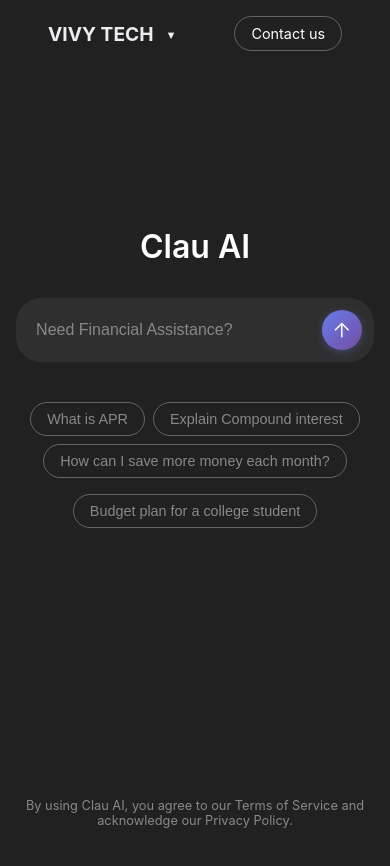
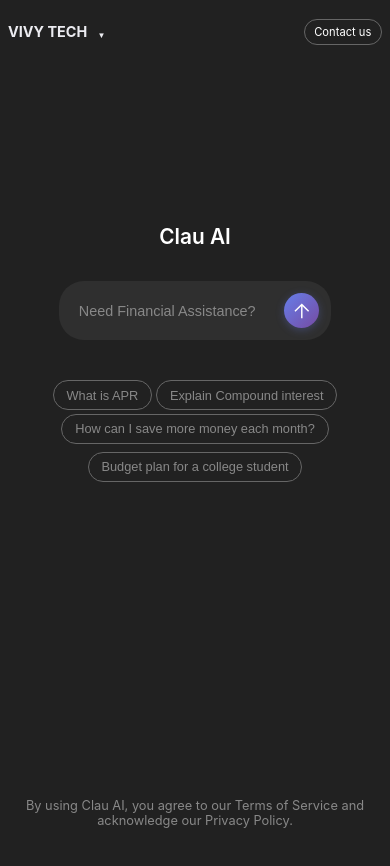
Before and after one commit to VyankateshRohokale/financialadvisorychatbot, an Angular app: page / in a window 390 px wide. Shown: the top 866 px of the page. Built offline with nearby package versions, Linux system fonts and the light colour scheme.

Commit message:
Enhance mobile responsiveness for chat component and adjust spacing in quick responses

```diff
--- a/src/app/app.component.css
+++ b/src/app/app.component.css
@@ -47,7 +47,7 @@
   background-color: #2f2f2f;
   min-width: 120px;
   box-shadow: 0px 8px 16px 0px rgba(0,0,0,0.2);
-  z-index: 1;
+  z-index: 1000;
   border-radius: 4px;
   top: 100%;
   left: 0;
@@ -99,3 +99,76 @@
   background-color: #212121;
   overflow-y: auto;
 }
+
+/* Mobile Responsive */
+@media (max-width: 768px) {
+  .app-header {
+    padding: 1rem 0.5rem;
+  }
+
+  .logo-container {
+    margin-left: 0.5rem;
+  }
+
+  .logo {
+    font-size: 1rem;
+  }
+
+  .dropdown-btn {
+    font-size: 0.6rem;
+    padding: 0.2rem;
+  }
+
+  .contact-btn-container {
+    margin-right: 0.5rem;
+  }
+
+  .contact-btn {
+    padding: 0.4rem 0.8rem;
+    font-size: 0.8rem;
+  }
+
+  .dropdown-content {
+    min-width: 100px;
+    right: 0;
+    left: auto;
+  }
+}
+
+@media (max-width: 480px) {
+  .app-header {
+    padding: 1.2rem 0.25rem;
+  }
+
+  .logo-container {
+    margin-left: 0.25rem;
+  }
+
+  .logo {
+    font-size: 0.9rem;
+  }
+
+  .dropdown-btn {
+    font-size: 0.5rem;
+    padding: 0.15rem;
+  }
+
+  .contact-btn-container {
+    margin-right: 0.25rem;
+  }
+
+  .contact-btn {
+    padding: 0.3rem 0.6rem;
+    font-size: 0.7rem;
+  }
+
+  .dropdown-content {
+    min-width: 90px;
+    font-size: 0.8rem;
+  }
+
+  .dropdown-content a {
+    padding: 8px 12px;
+    font-size: 0.8rem;
+  }
+}
--- a/src/app/chat/chat.component.css
+++ b/src/app/chat/chat.component.css
@@ -113,7 +113,7 @@ h2 {
 .quick-responses {
   display: flex;
   flex-wrap: wrap;
-  gap: 0.5rem;
+  gap: 0.8rem;
   margin-top: 1.5rem;
   margin-bottom: 1rem;
   justify-content: center;
@@ -414,3 +414,63 @@ h2 {
     opacity: 0;
   }
 }
+
+/* Mobile Responsive */
+@media (max-width: 768px) {
+  .chat-window {
+    padding: 0 0.5rem;
+  }
+
+  .message-bubble {
+    max-width: 85%;
+    padding: 0.75rem;
+  }
+
+  .chat-title h1 {
+    font-size: 1.5rem;
+  }
+
+  .quick-responses {
+    gap: 0.25rem;
+  }
+
+  .quick-responses button {
+    font-size: 0.8rem;
+    padding: 0.4rem 0.8rem;
+  }
+
+  .input-area > div {
+    width: calc(100% - 1rem);
+  }
+
+  .input-area-initial > div {
+    width: 100%;
+    margin: 0;
+  }
+
+  .messages {
+    padding: 0.5rem;
+  }
+}
+
+/* Small Mobile */
+@media (max-width: 480px) {
+  .message-bubble {
+    max-width: 90%;
+    padding: 0.6rem;
+  }
+
+  .chat-title h1 {
+    font-size: 1.3rem;
+  }
+
+  .send-button, .file-button {
+    width: 2.2rem;
+    height: 2.2rem;
+  }
+
+  .input-area input,
+  .input-area-initial input {
+    font-size: 0.9rem;
+  }
+}
```
